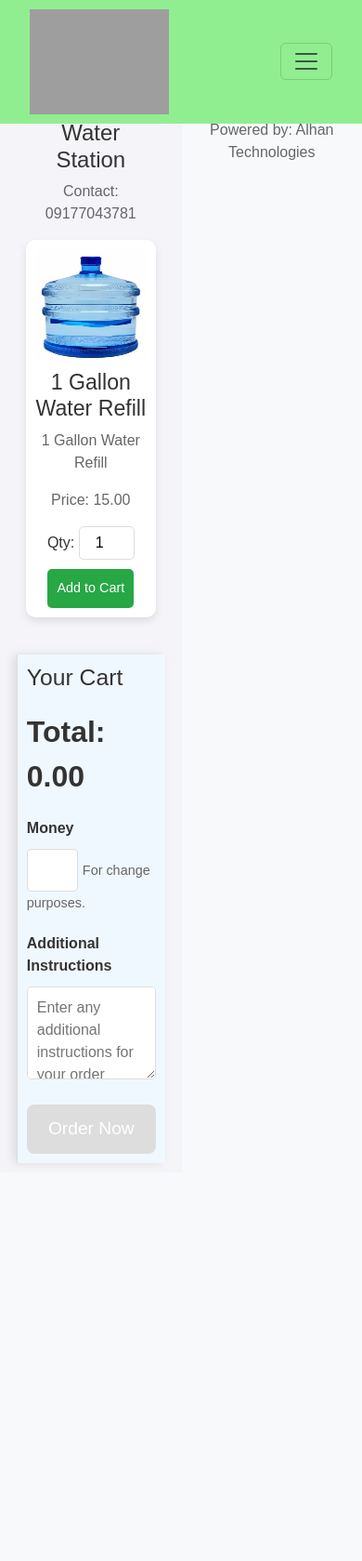
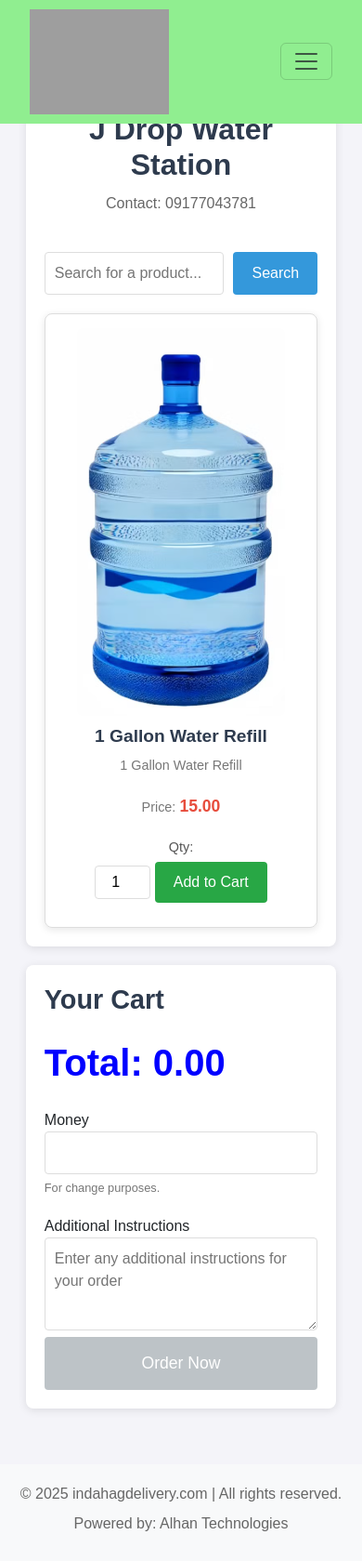
Before and after one commit to Jijiluzana225/indahagdelivery.com, a Django app: page /store/1/order/ in a window 390 px wide. Shown: the whole page at 93% size. Before the commit the page ends 1254 px from the top, so only its background shows below. Run offline with Django 5.2, Linux system fonts and the light colour scheme; data comes from the database, SQL or seed files in the repository; grey boxes are pictures that could not be loaded.

Commit message:
Update store_products.html
new

```diff
--- a/store/templates/store/store_products.html
+++ b/store/templates/store/store_products.html
@@ -11,93 +11,130 @@
         margin: 0;
         padding: 0;
         background-color: #f4f4f9;
-        color: #333;
-        display: flex;
-        justify-content: center;
     }
 
-    .container {
-        display: flex;
-        flex-wrap: wrap;
-        justify-content: center; /* Center horizontally */
-        gap: 20px;
-        padding: 20px;
-        max-width: 1200px; /* Ensure container doesn't stretch too wide */
-        width: 100%;
-    }
-
-    .left-column {
-        flex: 1 1 70%;
-        padding: 20px;
-    }
-
-    .right-column {
-        flex: 1 1 30%;
-        background-color: #f0f8ff;
-        border-left: 1px solid #ddd;
-        padding: 20px;
-        position: sticky;
-        top: 20px;
-        height: calc(100vh - 40px);
-        z-index: 10;
-        box-shadow: -4px 0 10px rgba(0, 0, 0, 0.1);
-        overflow-y: auto;
-    }
-
-    h1 {
+    h1, h2, h3 {
         color: #333;
-        font-size: 2rem;
-        text-align: center;
+        font-weight: 600;
     }
 
     p {
         font-size: 1rem;
         color: #666;
-        text-align: center;
+        margin-bottom: 0.5rem;
     }
 
-    /* Product card styles */
+    /* Container for left and right columns */
+    .container {
+        display: flex;
+        justify-content: space-between;
+        padding: 20px;
+        max-width: 1200px;
+        margin: 0 auto;
+        flex-wrap: wrap;
+    }
+
+    /* Left column - product listing */
+    .left-column {
+        width: 65%;
+        padding: 20px;
+        background-color: #fff;
+        box-shadow: 0 2px 10px rgba(0, 0, 0, 0.1);
+        border-radius: 8px;
+        overflow: hidden;
+    }
+
+    .left-column h1 {
+        font-size: 2rem;
+        color: #2e3b4e;
+    }
+
+    .left-column p {
+        font-size: 1rem;
+        margin-bottom: 20px;
+    }
+
+    .search-box {
+        margin-bottom: 20px;
+        display: flex;
+        justify-content: center;
+    }
+
+    .search-box input {
+        width: 80%;
+        padding: 10px;
+        font-size: 1rem;
+        border-radius: 4px;
+        border: 1px solid #ddd;
+        margin-right: 10px;
+    }
+
+    .search-box button {
+        background-color: #3498db;
+        color: #fff;
+        padding: 10px 20px;
+        border: none;
+        border-radius: 4px;
+        cursor: pointer;
+    }
+
+    .search-box button:hover {
+        background-color: #2980b9;
+    }
+
+    .products {
+        display: grid;
+        grid-template-columns: repeat(auto-fill, minmax(250px, 1fr));
+        gap: 20px;
+    }
+
+    /* Individual Product Cards */
     .product-card {
         background-color: #fff;
-        border-radius: 10px;
-        box-shadow: 0 4px 8px rgba(0, 0, 0, 0.1);
+        border: 1px solid #ddd;
+        border-radius: 8px;
+        padding: 15px;
+        box-shadow: 0 2px 8px rgba(0, 0, 0, 0.1);
         text-align: center;
-        padding: 15px;
-        width: 100%;
-        max-width: 300px;
-        margin: 10px;
-        transition: transform 0.2s, box-shadow 0.2s;
+        transition: transform 0.3s ease, box-shadow 0.3s ease;
     }
 
     .product-card:hover {
         transform: scale(1.05);
-        box-shadow: 0 6px 12px rgba(0, 0, 0, 0.2);
+        box-shadow: 0 4px 16px rgba(0, 0, 0, 0.2);
     }
 
     .product-card img {
-        width: 120px;
-        height: 120px;
-        margin-bottom: 10px;
+        max-width: 100%;
+        height: auto;
         border-radius: 8px;
     }
 
-    .product-card input[type="number"] {
-        width: 60px;
-        padding: 5px;
-        margin-bottom: 10px;
-        border: 1px solid #ddd;
-        border-radius: 5px;
-        text-align: center;
+    .product-card h3 {
+        font-size: 1.2rem;
+        color: #2e3b4e;
+        margin: 10px 0;
+    }
+
+    .product-card p {
+        font-size: 0.9rem;
+        color: #777;
+    }
+
+    .product-card .formatted-price {
+        font-size: 1.1rem;
+        color: #e74c3c;
+        font-weight: bold;
     }
 
     .product-card button {
         background-color: #28a745;
         color: #fff;
-        padding: 10px;
-        font-size: 0.9rem;
-        border-radius: 5px;
+        padding: 10px 20px;
+        border: none;
+        border-radius: 4px;
         cursor: pointer;
-        border: none;
+        font-size: 1rem;
         transition: background-color 0.3s ease;
     }
 
@@ -105,159 +142,192 @@
         background-color: #218838;
     }
 
+    /* Spacing Between Qty and Add to Cart button */
+    .product-card label {
+        display: block;
+        margin-bottom: 5px;
+        font-size: 0.9rem;
+        color: #555;
+    }
+
+    .product-card input[type="number"] {
+        width: 60px;
+        padding: 5px;
+        margin-bottom: 15px; /* Space between input and button */
+        border-radius: 4px;
+        border: 1px solid #ddd;
+        text-align: center;
+        font-size: 1rem;
+    }
+
+    /* Right Column - Cart */
+    .right-column {
+        width: 30%;
+        padding: 20px;
+        background-color: #fff;
+        box-shadow: 0 2px 10px rgba(0, 0, 0, 0.1);
+        border-radius: 8px;
+        position: sticky;
+        top: 20px;
+    }
+
+    .right-column h2 {
+        font-size: 1.8rem;
+        color: #2e3b4e;
+        margin-bottom: 20px;
+    }
+
+    .cart-items {
+        margin-bottom: 20px;
+    }
+
     .cart-item {
         display: flex;
         justify-content: space-between;
         align-items: center;
-        background-color: #fff;
-        padding: 10px;
-        margin-bottom: 10px;
-        border-radius: 5px;
-        box-shadow: 0 4px 6px rgba(0, 0, 0, 0.1);
+        padding: 10px 0;
+        border-bottom: 1px solid #ddd;
     }
 
     .cart-item p {
-        margin: 0;
-        font-size: 0.9rem;
+        font-size: 0.85rem; /* Smaller font size */
+        color: #333;
     }
 
-    .cart-item input[type="number"] {
+    .cart-item input {
         width: 50px;
         padding: 5px;
-        margin: 0 10px;
+        border-radius: 4px;
+        border: 1px solid #ddd;
+        text-align: center;
     }
 
     .cart-item button {
-        background-color: #dc3545;
+        background-color: #e74c3c;
         color: #fff;
-        padding: 5px;
-        border-radius: 5px;
+        border: none;
+        padding: 5px 10px;
+        border-radius: 4px;
         cursor: pointer;
-        border: none;
-        font-size: 0.8rem;
     }
 
     .cart-item button:hover {
-        background-color: #c82333;
+        background-color: #c0392b;
     }
 
     .cart-total {
+        font-size: 0.9rem; /* Smaller font size */
         font-weight: bold;
-        font-size: 2rem;
         color: #333;
         margin-top: 20px;
     }
 
-    .order-button {
-        background-color: #007bff;
-        color: white;
-        padding: 12px;
-        font-size: 1.2rem;
-        border-radius: 8px;
-        border: none;
+    .money-input {
         margin-top: 20px;
-        width: 100%;
-        cursor: pointer;
-        transition: background-color 0.3s ease;
     }
 
-    .order-button:hover {
-        background-color: #0056b3;
+    .money-input input {
+        width: 100%;
+        padding: 10px;
+        border-radius: 4px;
+        border: 1px solid #ddd;
     }
 
-    .order-button:disabled {
-        background-color: #ddd;
-        cursor: not-allowed;
+    .money-input small {
+        font-size: 0.8rem;
+        color: #777;
+        display: block;
+        margin-top: 5px;
     }
 
-    /* Additional Instructions Styles */
     .additional-instructions {
         margin-top: 20px;
-        font-size: 1rem;
-    }
-
-    .additional-instructions label {
-        display: block;
-        font-weight: bold;
-        margin-bottom: 10px;
     }
 
     .additional-instructions textarea {
         width: 100%;
         height: 100px;
         padding: 10px;
+        border-radius: 4px;
         border: 1px solid #ddd;
-        border-radius: 5px;
-        font-size: 1rem;
-        resize: vertical;
-    }
-
-    /* Money Input Box Styles */
-    .money-input {
-        margin-top: 20px;
         font-size: 1rem;
     }
 
-    .money-input label {
-        display: block;
-        font-weight: bold;
-        margin-bottom: 10px;
+    .order-button {
+        background-color: #3498db;
+        color: #fff;
+        border: none;
+        padding: 15px 20px;
+        font-size: 1.1rem;
+        border-radius: 4px;
+        width: 100%;
+        cursor: pointer;
+        transition: background-color 0.3s ease;
     }
 
-    .money-input input {
-        width: 40%;
-        padding: 10px;
-        border: 1px solid #ddd;
-        border-radius: 5px;
-        font-size: 1rem;
+    .order-button:disabled {
+        background-color: #bdc3c7;
+        cursor: not-allowed;
     }
 
-    .money-input small {
-        font-size: 0.9rem;
-        color: #666;
+    .order-button:hover:not(:disabled) {
+        background-color: #2980b9;
     }
 
     /* Responsive Design */
     @media (max-width: 768px) {
         .container {
             flex-direction: column;
-            padding: 10px;
+            align-items: center;
         }
 
         .left-column, .right-column {
-            flex: 1 1 100%;
-            padding: 10px;
+            width: 100%;
+            margin-bottom: 20px;
         }
 
-        .product-card {
-            max-width: 100%;
-            margin: 10px auto;
+        .products {
+            grid-template-columns: repeat(auto-fill, minmax(200px, 1fr));
         }
+        .store-header {
+            display: flex;
+            flex-direction: column;
+            align-items: center;
+            text-align: center;
+            margin-bottom: 20px;
+        }
+
+        .store-header h1 {
+            font-size: 2rem;
+            color: #2e3b4e;
+            margin-bottom: 10px;
+        }
+
+        .store-header p {
+            font-size: 1rem;
+            color: #666;
+        }
+
     }
 
-    @media (max-width: 480px) {
-        h1 {
-            font-size: 1.5rem;
-        }
 
-        .product-card {
-            padding: 10px;
-        }
-
-        .cart-item {
-            font-size: 0.8rem;
-        }
-    }
 </style>
 
 <div class="container">
     <div class="left-column">
+        <div class="store-header">
         <h1>{{ store.name }}</h1>
         <p>Contact: {{ store.contact_number }}</p>
+        </div>
+        <!-- Search Box -->
+        <div class="search-box">
+            <input type="text" id="searchBox" placeholder="Search for a product..." onkeyup="filterProducts()">
+            <button>Search</button>
+        </div>
 
-        <div class="products">
+        <div class="products" id="products-list">
             {% for item in items %}
-            <div class="product-card">
+            <div class="product-card" data-name="{{ item.product.name|lower }}">
                 <img src="{{ item.product.picture.url }}" alt="{{ item.product.name }}">
                 <h3>{{ item.product.name }}</h3>
                 <p>{{ item.product.description }}</p>
@@ -274,7 +344,7 @@
     <div class="right-column">
         <h2>Your Cart</h2>
         <div class="cart-items" id="cart-items"></div>
-        <div class="cart-total" id="cart-total">Total: 0.00</div>
+        <div class="cart-total" id="cart-total" style="font-size:40px; color:blue";>Total: 0.00</div>
 
         <div class="money-input">
             <label for="money">Money</label>
@@ -340,6 +410,7 @@
             cartItemsContainer.innerHTML += `
                 <div class="cart-item">
                     <p>${item.name}</p>
+                    <p>Price: ${formatPrice(item.price)}</p>
                     <input type="number" min="1" value="${item.quantity}" onchange="updateCartItem(${item.id}, this.value)">
                     <p>${formatPrice(itemTotal)}</p>
                     <button onclick="deleteCartItem(${item.id})">×</button>
@@ -362,6 +433,9 @@
         const totalPrice = calculateTotalPrice();  // Total price from cart
         const cartItems = cart.map(item => `${item.name},${item.price},${item.quantity}`).join("|");
 
+        const money = document.getElementById('money').value;
+        const instructions = document.getElementById('additional-instructions').value;
+
         // Make the POST request
         fetch('/checkout/', {
             method: 'POST',
@@ -369,13 +443,13 @@
                 'Content-Type': 'application/x-www-form-urlencoded',
                 'X-CSRFToken': '{{ csrf_token }}'  // CSRF token
             },
-            body: `store_id=${storeId}&total_price=${totalPrice}&cart_items=${cartItems}`
+            body: `store_id=${storeId}&total_price=${totalPrice}&cart_items=${cartItems}&money=${money}&instructions=${instructions}`
         })
         .then(response => response.json())
         .then(data => {
             if (data.success) {
                 alert('Order placed successfully!');
-                window.location.href = '/dashboard' ;
+                window.location.href = '/dashboard';
             } else {
                 alert('There was an error placing your order.');
             }
@@ -383,6 +457,21 @@
         .catch(error => console.error('Error:', error));
     }
 
+
+
+    function filterProducts() {
+        const searchTerm = document.getElementById("searchBox").value.toLowerCase();
+        const productCards = document.querySelectorAll(".product-card");
+
+        productCards.forEach(card => {
+            const productName = card.getAttribute("data-name");
+            if (productName.includes(searchTerm)) {
+                card.style.display = "block";
+            } else {
+                card.style.display = "none";
+            }
+        });
+    }
 
     function updateOrderStatus(orderId, status) {
         fetch(`/update_order_status/${orderId}/`, {
@@ -402,9 +491,6 @@
             }
         });
     }
-
-
-
 </script>
 
 {% endblock %}
```
